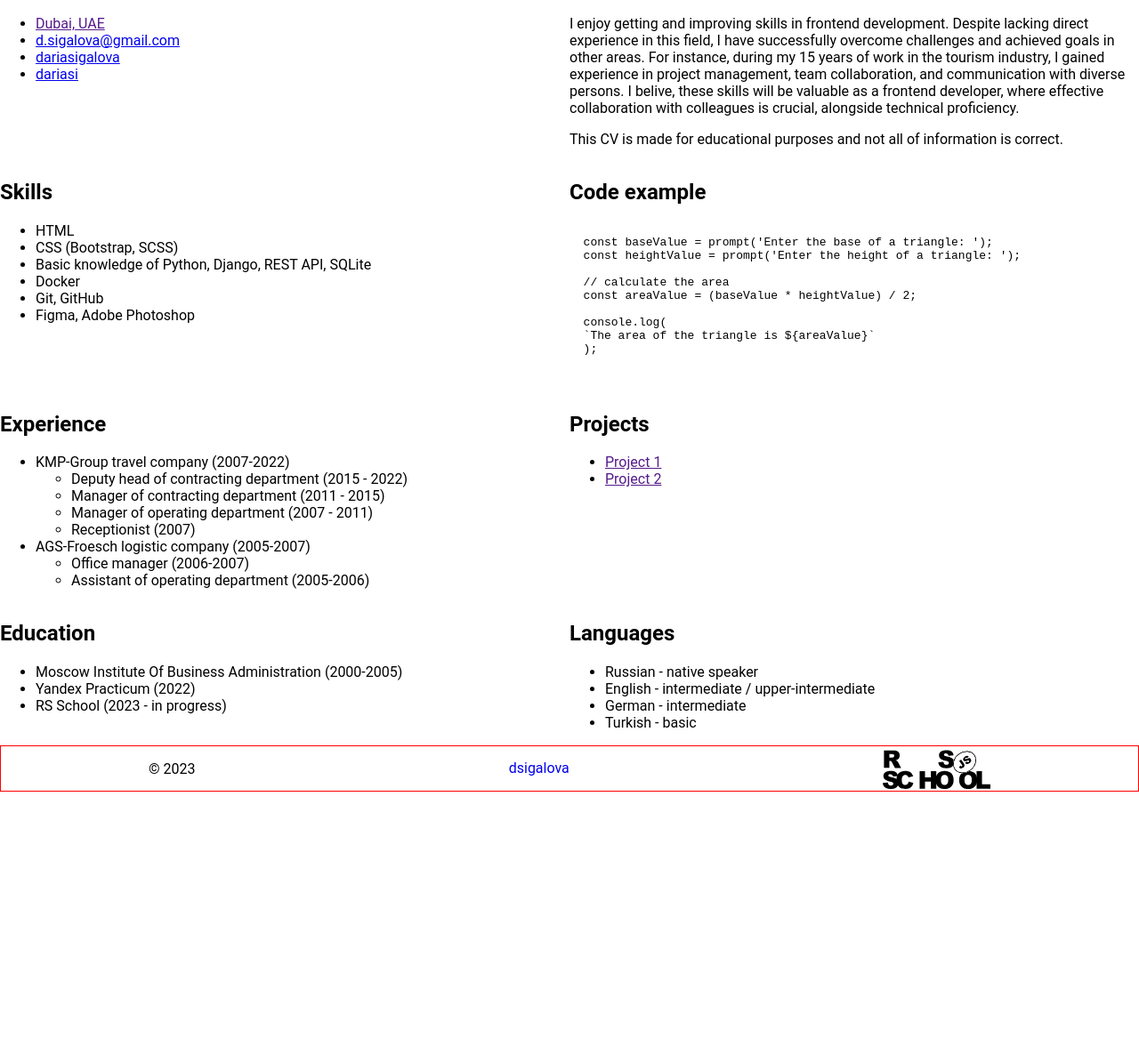
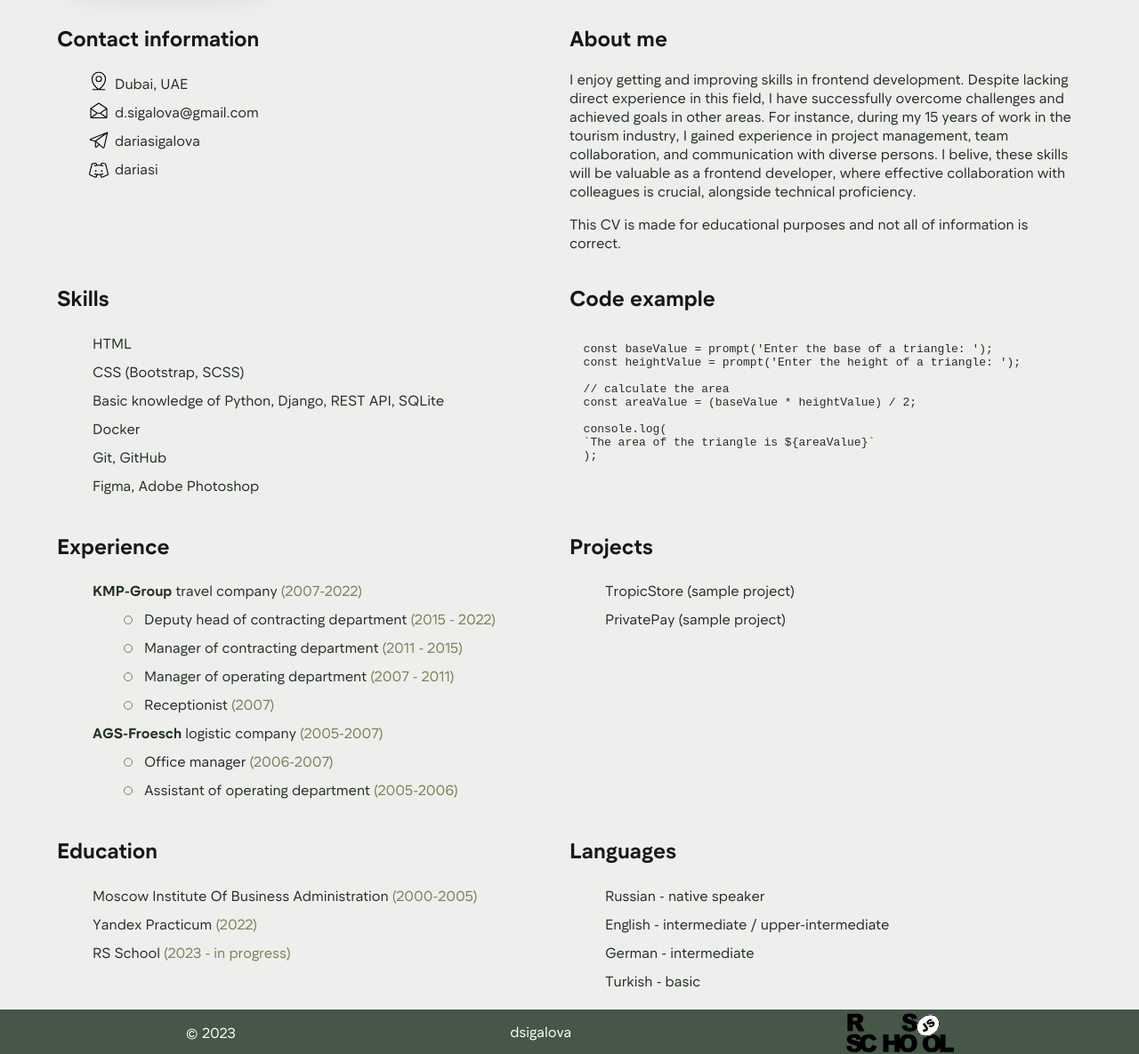
Before and after one commit to dsigalova/rsschool-cv, a plain HTML site: page index.html in a window 1280 px wide. Shown: the part 385-1570 px from the top of the page at 89% size. Before the commit the page ends 1275 px from the top, so only its background shows below. Drawn offline with Linux system fonts and the light colour scheme.

Commit message:
feat: add css styles

```diff
--- a/index.html
+++ b/index.html
@@ -36,18 +36,18 @@
     </section>
     <section class="section" id="contacts">
       <h2 class="section-title">Contact information</h2>
-      <ul class="section-list">
+      <ul class="section-list contacts-list">
         <li class="section-item contacts-item">
-          <a href="" title="address">Dubai, UAE</a>
+          Dubai, UAE
         </li>
         <li class="section-item contacts-item">
-          <a href="mailto:d.sigalova@gmail.com" title="e-mail">d.sigalova@gmail.com</a>
+          <a href="mailto:d.sigalova@gmail.com" title="e-mail" class="contacts-link">d.sigalova@gmail.com</a>
         </li>
         <li class="section-item contacts-item">
-          <a href="https://t.me/dariasigalova" title="telegram">dariasigalova</a>
+          <a href="https://t.me/dariasigalova" title="telegram" class="contacts-link">dariasigalova</a>
         </li>
         <li class="section-item contacts-item">
-          <a href="https://discordapp.com/users/834459180676808704/" title="discord">dariasi</a>
+          <a href="https://discordapp.com/users/834459180676808704/" title="discord" class="contacts-link">dariasi</a>
         </li>
       </ul>
     </section>
@@ -91,19 +91,31 @@
       <h2 class="section-title">Experience</h2>
       <ul class="section-list">
         <li class="section-item">
-          KMP-Group travel company (2007-2022)
+          <span class="text-bold">KMP-Group</span> travel company <span class="text-additional">(2007-2022)</span>
           <ul class="section-list">
-            <li class="section-item">Deputy head of contracting department (2015 - 2022)</li>
-            <li class="section-item">Manager of contracting department (2011 - 2015)</li>
-            <li class="section-item">Manager of operating department (2007 - 2011)</li>
-            <li class="section-item">Receptionist (2007)</li>
+            <li class="section-item experience-item">
+              Deputy head of contracting department <span class="text-additional">(2015 - 2022)</span>
+            </li>
+            <li class="section-item experience-item">
+              Manager of contracting department <span class="text-additional">(2011 - 2015)</span>
+            </li>
+            <li class="section-item experience-item">
+              Manager of operating department <span class="text-additional">(2007 - 2011)</span>
+            </li>
+            <li class="section-item experience-item">
+              Receptionist <span class="text-additional">(2007)</span>
+            </li>
           </ul>
         </li>
         <li class="section-item">
-          AGS-Froesch logistic company (2005-2007)
+          <span class="text-bold">AGS-Froesch</span> logistic company <span class="text-additional">(2005-2007)</span>
           <ul class="section-list">
-            <li class="section-item">Office manager (2006-2007)</li>
-            <li class="section-item">Assistant of operating department (2005-2006)</li>
+            <li class="section-item experience-item">
+              Office manager <span class="text-additional">(2006-2007)</span>
+            </li>
+            <li class="section-item experience-item">
+              Assistant of operating department <span class="text-additional">(2005-2006)</span>
+            </li>
           </ul>
         </li>
       </ul>
@@ -111,16 +123,26 @@
     <section class="section" id="projects">
       <h2 class="section-title">Projects</h2>
       <ul class="section-list">
-        <li class="section-item"><a href="">Project 1</a></li>
-        <li class="section-item"><a href="">Project 2</a></li>
+        <li class="section-item">
+          <a href="https://www.behance.net/gallery/90492247/TropicStore-flowers" target="_blank" class="section-link">
+            TropicStore (sample project)
+          </a>
+        </li>
+        <li class="section-item">
+          <a href="https://www.behance.net/gallery/97492793/Private-service-for-ethernet-marketing" target="_blank" class="section-link">
+            PrivatePay (sample project)
+          </a>
+        </li>
       </ul>
     </section>
     <section class="section" id="education">
       <h2 class="section-title">Education</h2>
       <ul class="section-list">
-        <li class="section-item">Moscow Institute Of Business Administration (2000-2005)</li>
-        <li class="section-item">Yandex Practicum (2022)</li>
-        <li class="section-item">RS School (2023 - in progress)</li>
+        <li class="section-item">
+          Moscow Institute Of Business Administration <span class="text-additional">(2000-2005)</span>
+        </li>
+        <li class="section-item">Yandex Practicum <span class="text-additional">(2022)</span></li>
+        <li class="section-item">RS School <span class="text-additional">(2023 - in progress)</span></li>
       </ul>
     </section>
     <section class="section" id="languages">
--- a/style.css
+++ b/style.css
@@ -1,13 +1,13 @@
-/* @font-face {
-  font-family: 'Roboto';
-  src: url("assets/fonts/RobotoThin.ttf");
-  font-weight: 100;
+@font-face {
+  font-family: 'NT Somic';
+  src: url("./assets/fonts/NTSomic-Regular.woff2");
+  font-weight: 400;
 }
 @font-face {
-  font-family: 'Roboto';
-  src: url("assets/fonts/RobotoRegular.ttf");
-  font-weight: 300;
-} */
+  font-family: 'NT Somic';
+  src: url("./assets/fonts/NTSomic-Bold.woff2");
+  font-weight: 600;
+}
 
 * {
   box-sizing: border-box;
@@ -16,26 +16,32 @@ html {
   scroll-behavior: smooth;
 }
 body {
-  font-family: Roboto, sans-serif;
   min-height: 100vh;
   margin: 0;
   padding: 0;
   display: flex;
   flex-direction: column;
   justify-content: space-between;
+  font-family: NT Somic, sans-serif;
+  color: #233025;
 }
 
 .header {
-  border: 1px solid red;
-}
-
-.footer {
-  border: 1px solid red;
+  background-color: #465748;
 }
 
 .container {
   max-width: 1440px;
   margin: 0 auto;
+  padding: 0 5%;
+}
+
+.text-additional {
+  color: #758358;
+}
+
+.text-bold {
+  font-weight: 600;
 }
 
 .nav-list {
@@ -50,35 +56,147 @@ body {
   line-height: 50px;
   transition: 0.3s;
   text-decoration: none;
+  color: #FFFFFF;
+}
+
+.nav-link:hover {
+  color: #e6cc95;
 }
 
 .main-container {
   display: flex;
   flex-wrap: wrap;
+  background-color: #EEEEEC;
 }
 
 .section {
   width: 50%;
 }
 
+@media (max-width: 768px) {
+  .section {
+    width: 100%;
+  }
+}
+
+.section-title {
+  color: #151A16;
+}
+
 .section-profile {
+  margin: 30px auto;
   display: flex;
-  justify-content: space-around;
+  justify-content: start;
   width: 100%;
 }
 
 .section-profile-picture {
+  display: block;
   width: 250px;
   height: 250px;
   object-fit: cover;
   border-radius: 20%;
-  box-shadow: 0 1px 5px rgba(0, 0, 0, .6);
+  box-shadow: 0 14px 32px rgba(0, 0, 0, 0.15);
+}
+
+.section-profile-title {
+  margin: 0 auto;
+}
+
+.main-title {
+  font-size: 40px;
+  letter-spacing: 2px;
+  text-align: center;
+}
+
+.section-subtitle {
+  text-align: center;
+}
+
+.section-item {
+  position: relative;
+}
+
+.contacts-list {
+  padding-left: 65px;
+}
+
+.contacts-link {
+  text-decoration: none;
+  color: #233025;
+}
+
+.contacts-link:hover {
+  color: #758358;
+}
+
+.contacts-item::before {
+  content: "";
+  position: absolute;
+  top: 1px;
+  left: -30px;
+  width: 24px;
+  height: 24px;
+  background-size: contain;
+  background-repeat: no-repeat;
+}
+
+.contacts-item:nth-child(1)::before {
+  background-image: url("./assets/icons/map_pin.svg");
+}
+
+.contacts-item:nth-child(2)::before {
+  top: 3px;
+  background-image: url("./assets/icons/envelope-open-light.svg");
+}
+
+.contacts-item:nth-child(3)::before {
+  top: 4px;
+  background-image: url("./assets/icons/telegram-logo-light.svg");
+}
+
+.contacts-item:nth-child(4)::before {
+  top: 5px;
+  background-image: url("./assets/icons/discord-logo-light.svg");
+}
+
+.section-list {
+  list-style: none;
+  line-height: 2;
+}
+
+.section-link {
+  text-decoration: none;
+  color:#233025;
+  transition: color 0.7s;
+}
+
+.section-link:hover {
+  color:#465748;
+}
+
+.experience-item {
+  position: relative;
+  padding-left: 18px;
+}
+
+.experience-item::before {
+  content: "";
+  position: absolute;
+  top: 12px;
+  left: -5px;
+  width: 8px;
+  height: 8px;
+  border: 1px solid  #758358;
+  border-radius: 50%;
 }
 
 .footer-container {
   display: flex;
   justify-content: space-around;
   align-items: center;
+  background-color: #465748;
+  color: #FFFFFF;
 }
 
 .rsschool-logo {
@@ -86,11 +204,3 @@ body {
   height: 45px;
   background: no-repeat center/100% url("./assets/img/rs_school_js.svg");
 }
-
-.rss {
-  width: 121px;
-  height: 45px;
-  background-image: url("./assets/svg/rss.svg");
-  background-size: contain;
-  background-repeat: no-repeat;
-}
```
Also changed, not shown: assets/fonts/NTSomic-Bold.woff2 (added), assets/fonts/NTSomic-Medium.woff2 (added), assets/fonts/NTSomic-Regular.woff2 (added), assets/icons/discord-logo-light.svg (added), assets/icons/envelope-open-light.svg (added), assets/icons/github-logo-white.svg (added), assets/icons/map_pin.svg (added), assets/icons/telegram-logo-light.svg (added).
